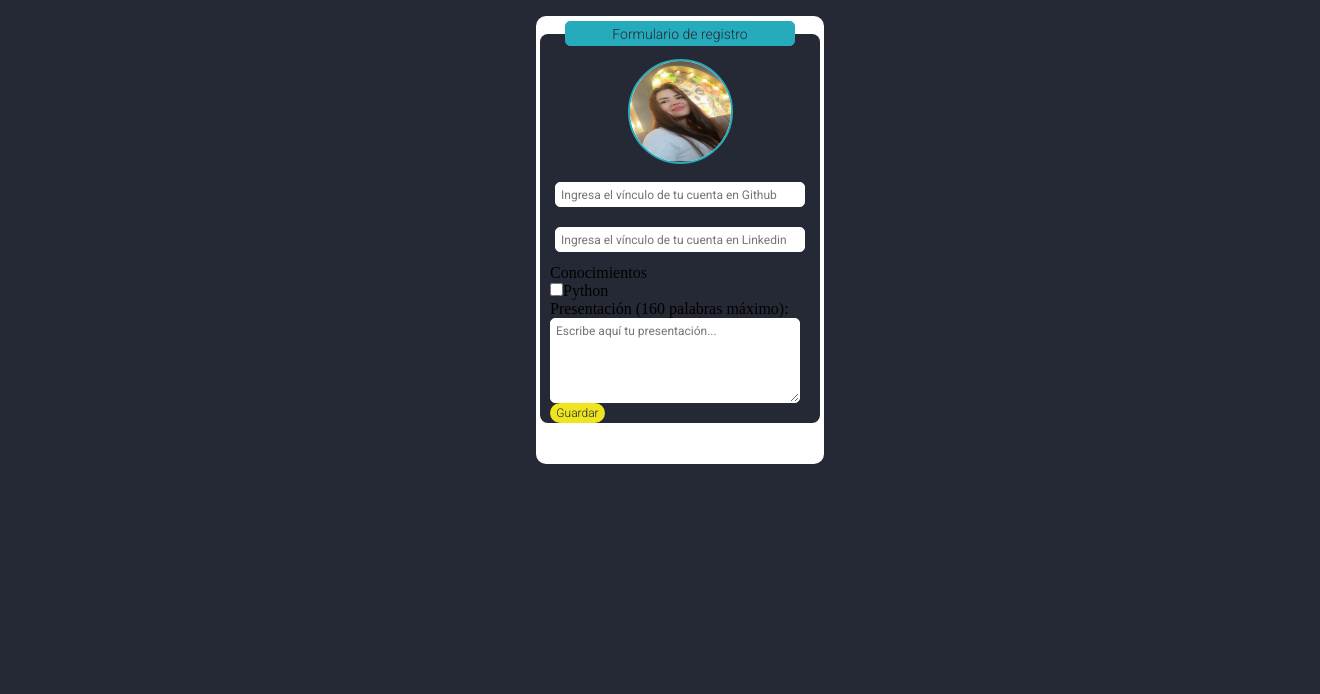
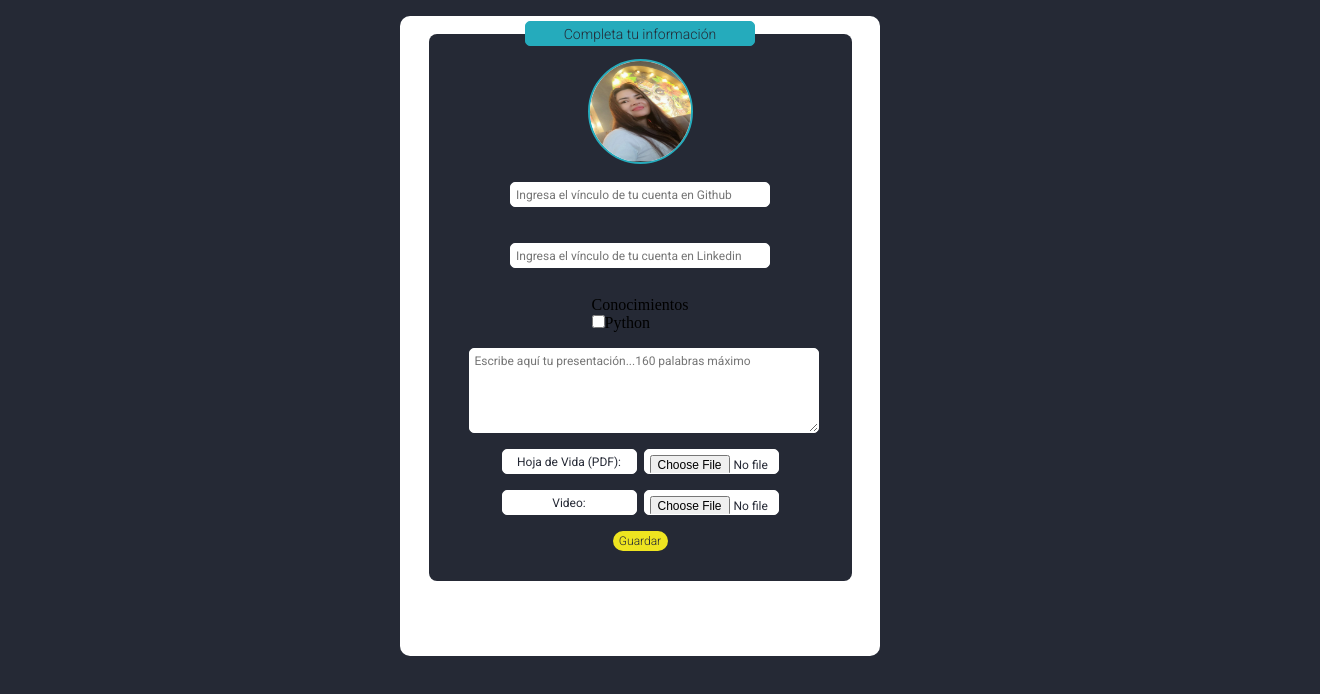
Before and after one commit to MAKAIABootcamp/market-talentos-project-front-4, a React app in the folder market-talentos/: page /editProfile in a window 1280 px wide. Shown: the whole page, 1320 px wide, since content can reach past the window. Built offline with nearby package versions, Linux system fonts and the light colour scheme; some packages are replaced by stand-ins of ours.

Commit message:
modificación de formulario registro

```diff
--- a/market-talentos/src/pages/EditProfile.jsx
+++ b/market-talentos/src/pages/EditProfile.jsx
@@ -10,6 +10,18 @@ const EditProfile = () => {
     inputGitUp: Yup.string().url('Ingresa un enlace válido. Ejemplo: https://github.com/tuusuario'),
     inputlinkedin: Yup.string().url('Ingresa un enlace válido. Ejemplo: https://www.linkedin.com/in/tuusuario'),
     profile: Yup.string().max(160, 'La presentación no debe exceder las 160 palabras.'),
+    cv: Yup.mixed().test('fileType', 'Solo se permiten archivos PDF', (value) => {
+      if (value) {
+        return value && ['application/pdf'].includes(value.type);
+      }
+      return true;
+    }),
+    video: Yup.mixed().test('fileType', 'Solo se permiten archivos de video', (value) => {
+      if (value) {
+        return value && value.type.includes('video/');
+      }
+      return true;
+    }),
   });
 
   const handleSubmit = (values) => {
@@ -36,7 +48,7 @@ const EditProfile = () => {
           <section className='editProfile__seccion-info'>
             <div className='editProfile__container-title'>
               <button className='editProfile__button-title'>
-                Formulario de registro
+                Completa tu información
               </button>
             </div>
             <div className='editProfile__container-infoCustom'>
@@ -50,7 +62,7 @@ const EditProfile = () => {
                   </figure>
                 </div>
               </div>
-              <form onSubmit={formik.handleSubmit}>
+              <form className='editProfile__container-form' onSubmit={formik.handleSubmit}>
                 <div className='editProfile__container-profile'>
                   <input
                     type='url'
@@ -103,19 +115,49 @@ const EditProfile = () => {
                 </div>
                 <div className='editProfile__container-custom'>
                   <label htmlFor='profile' className='editProfile__profile-label'>
-                    Presentación (160 palabras máximo):
+
                   </label>
                   <textarea
-                    id='profile'
                     name='profile'
                     className='editProfile__input-profile'
-                    placeholder='Escribe aquí tu presentación...'
+                    id='profile'
+                    placeholder='Escribe aquí tu presentación...160 palabras máximo'
                     value={formik.values.profile}
                     onChange={formik.handleChange}
                     onBlur={formik.handleBlur}
                   />
                   {formik.errors.profile && formik.touched.profile && (
                     <div className='error-message'>{formik.errors.profile}</div>
+                  )}
+                </div>
+                <div className='editProfile__container-custom'>
+                  <label  htmlFor='cv' className='editProfile__label'>
+                    Hoja de Vida (PDF):
+                  </label>
+                  <input
+                    type='file'
+                    id='cv'
+                    name='cv'
+                    onChange={(event) => formik.setFieldValue('cv', event.currentTarget.files[0])}
+                    className='editProfile__input-file'
+                  />
+                  {formik.errors.cv && formik.touched.cv && (
+                    <div className='error-message'>{formik.errors.cv}</div>
+                  )}
+                </div>
+                <div className='editProfile__container-custom'>
+                  <label htmlFor='video' className='editProfile__label'>
+                    Video:
+                  </label>
+                  <input
+                    type='file'
+                    id='video'
+                    name='video'
+                    onChange={(event) => formik.setFieldValue('video', event.currentTarget.files[0])}
+                    className='editProfile__input-file'
+                  />
+                  {formik.errors.video && formik.touched.video && (
+                    <div className='error-message'>{formik.errors.video}</div>
                   )}
                 </div>
                 <div className='editProfile__container-custom'>
--- a/market-talentos/src/pages/FormRegisTalent.jsx
+++ b/market-talentos/src/pages/FormRegisTalent.jsx
@@ -1,6 +1,7 @@
 import React from "react";
 import { useFormik } from "formik";
 import * as Yup from "yup";
+import fileUpload from '../services/fileUpload'
 import "../style/styleFormRegisTalent.scss";
 import fondoImg from "../assets/fondoregist.jpg";
 import logoUser from "../assets/icon/logoUser.png";
@@ -36,9 +37,23 @@ const FormRegisTalent = () => {
         .max(8, "La contraseña no puede contener más de 8 caracteres"),
       avatar: Yup.mixed().required("La foto de perfil es requerida"),
     }),
-    onSubmit: (values) => {
+
+    onSubmit: async (values) => {
+      const { avatar } = values;
+
+      try {
+        const avatarUrl = await fileUpload(avatar);
+        console.log("Avatar URL:", avatarUrl);
+        // Aquí puedes hacer lo que necesites con el URL del avatar, como guardarlo en una base de datos o enviarlo a un servidor
+      } catch (error) {
+        console.error("Error uploading avatar to Cloudinary:", error);
+      }
+
       console.log(values); // Aquí puedes hacer lo que necesites con los datos del formulario
     },
+
+
+
   });
 
   return (
@@ -93,10 +108,9 @@ const FormRegisTalent = () => {
                     value={formik.values.FirstName}
                     onChange={formik.handleChange}
                   />
-                  {formik.touched.FirstName &&
-                    formik.errors.FirstName && (
-                      <span>{formik.errors.FirstName}</span>
-                    )}
+                  {formik.touched.FirstName && formik.errors.FirstName && (
+                    <span>{formik.errors.FirstName}</span>
+                  )}
 
                   <input
                     name="lastName"
@@ -138,9 +152,10 @@ const FormRegisTalent = () => {
                     value={formik.values.EnglishLevel}
                     onChange={formik.handleChange}
                   />
-                  {formik.touched.EnglishLevel && formik.errors.EnglishLevel && (
-                    <span>{formik.errors.EnglishLevel}</span>
-                  )}
+                  {formik.touched.EnglishLevel &&
+                    formik.errors.EnglishLevel && (
+                      <span>{formik.errors.EnglishLevel}</span>
+                    )}
 
                   <input
                     name="correoElectronico"
@@ -162,6 +177,20 @@ const FormRegisTalent = () => {
                   {formik.touched.celular && formik.errors.celular && (
                     <span>{formik.errors.celular}</span>
                   )}
+                  <div className="register__habeasdata ">
+                    <input
+                      id="habeasDataCheckbox"
+                      name="habeasDataCheckbox"
+                      type="checkbox"
+                      value={formik.values.habeasDataCheckbox}
+                      onChange={formik.handleChange}
+                    />
+                    <label className="register__habeasdata-info">
+                       Habeas Data: Al completar este formulario, aceptas que tus
+                      datos sean almacenados y utilizados de acuerdo con nuestra
+                      política de privacidad.
+                    </label>
+                  </div>
 
                   <div className="register__ussers">
                     <input
--- a/market-talentos/src/style/styleEditProfile.scss
+++ b/market-talentos/src/style/styleEditProfile.scss
@@ -1,6 +1,6 @@
-@import './style.scss';
+@import "./style.scss";
 
-.editProfile{
+.editProfile {
   @include desk {
     width: 100%;
     height: 100%;
@@ -8,14 +8,13 @@
     display: flex;
     justify-content: center;
     position: absolute;
-
   }
 
   &__container {
     @include desk {
       margin: 1rem;
-            width: 18rem;
-            height: 28rem;
+      width: 30rem;
+      height: 40rem;
       background-color: white;
       padding: 5px;
       display: flex;
@@ -24,16 +23,28 @@
       gap: 3px;
       // clip-path: polygon(0% 0%, 54.7% 1.3%, 100% 15%, 100% 100%, 0% 100%);
       border-radius: 10px;
-
     }
   }
-
+  &__seccion-info {
+    display: flex;
+    width: 100%;
+    justify-content: center;
+  }
 
   &__card-figure {
     @include desk {
-            @include styleRound($white, $skyBkue, $wi105, $he105,
-                $white, $s14, $w300,
-                $white, $skyBkue, $gray);
+      @include styleRound(
+        $white,
+        $skyBkue,
+        $wi105,
+        $he105,
+        $white,
+        $s14,
+        $w300,
+        $white,
+        $skyBkue,
+        $gray
+      );
 
       img {
         width: 100%;
@@ -52,18 +63,27 @@
     }
   }
 
-    &__button-title{
+  &__button-title {
     @include desk {
-            @include styleSquare($skyBkue, $skyBkue, $wi230, $he25,
-                $gray, $s14, $w300,
-                $yellow, $yellow, $white);
+      @include styleSquare(
+        $skyBkue,
+        $skyBkue,
+        $wi230,
+        $he25,
+        $gray,
+        $s14,
+        $w300,
+        $yellow,
+        $yellow,
+        $white
+      );
     }
   }
 
   &__container-infoCustom {
     @include desk {
       margin-top: 13px;
-            width: 280px;
+      width: 90%;
       height: auto;
       background-color: $gray;
       display: flex;
@@ -71,22 +91,18 @@
       justify-content: center;
       align-items: center;
       border-radius: 8px;
-
     }
   }
 
   &__container-infoContacts {
     @include desk {
-
       width: auto;
       margin-top: 25px;
       margin-bottom: 10px;
       display: flex;
       flex-direction: column;
       gap: 5px;
-
     }
-
   }
   &__container-profile {
     @include desk {
@@ -101,29 +117,105 @@
       gap: 5px;
     }
   }
-    &__input{
+
+  &__container-form{
+    display: flex;
+    width: 100%;
+    justify-content: center;
+    flex-direction: column;
+    align-items: center;
+    gap:1rem;
+  }
+  &__input {
     @include desk {
-            @include styleSquare($white, $white, $wi250, $he25,
-         $gray, $s12, $w400,
-        $white, $gray, $gray);
+      @include styleSquare(
+        $white,
+        $white,
+        $wi350,
+        $he25,
+        $gray,
+        $s12,
+        $w400,
+        $white,
+        $gray,
+        $gray
+      );
     }
   }
 
-    &__input-profile{
+  &__input-profile {
+
     @include desk {
-            @include styleSquare($white, $white, $wi250, $he85,
-         $gray, $s12, $w400,
-        $white, $gray, $gray);
+
+      @include styleSquare(
+        $white,
+        $white,
+        $wi350,
+        $he85,
+        $gray,
+        $s12,
+        $w400,
+        $white,
+        $gray,
+        $gray
+      );
     }
   }
 
+  &__container-custom{
+    display: flex;
+    gap: 7px;
+  }
 
-    &__button{
+
+
+  &__label{
+
+    @include styleSquare(
+        $white,
+        $white,
+        $wi135,
+        $he25,
+        $gray,
+        $s12,
+        $w400,
+        $white,
+        $gray,
+        $gray
+      );
+  }
+
+  &__input-file{
+
+    @include styleSquare(
+        $white,
+        $white,
+        $wi135,
+        $he25,
+        $gray,
+        $s12,
+        $w400,
+        $white,
+        $gray,
+        $gray
+      );
+  }
+
+  &__button {
+    margin-bottom: 30px;
     @include desk {
-            @include styleOval($yellow, $yellow, $wi55, $he20,
-                $gray, $s12, $w300,
-                $yellow, $yellow, $white);
+      @include styleOval(
+        $yellow,
+        $yellow,
+        $wi55,
+        $he20,
+        $gray,
+        $s12,
+        $w300,
+        $yellow,
+        $yellow,
+        $white
+      );
     }
   }
-
 }
--- a/market-talentos/src/style/styleHome.scss
+++ b/market-talentos/src/style/styleHome.scss
@@ -2,5 +2,5 @@
 
 body {
   background-color: $gray;
-  padding-left: 40px;
+  // padding-left: 40px;
 }
```
Also changed, not shown: market-talentos/src/style/styleFormRegisTalent.scss (+16 -5 lines), market-talentos/src/assets/fondotalent.jpg (added). Lines whose indentation alone changed are shown as unchanged.
